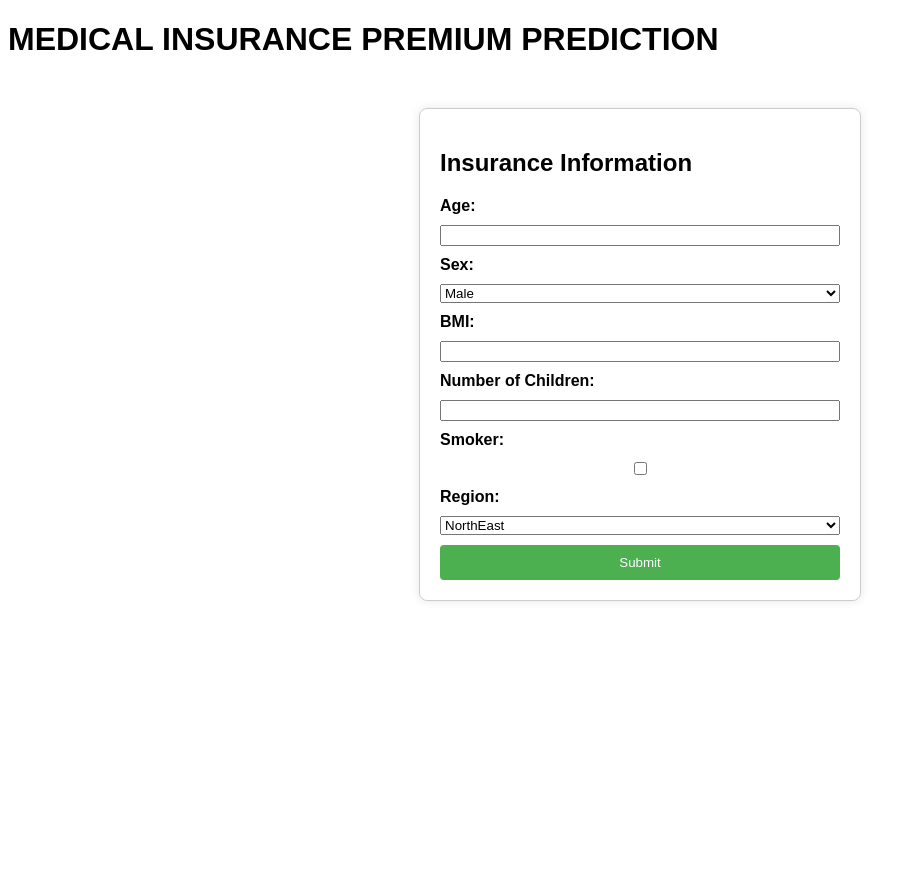
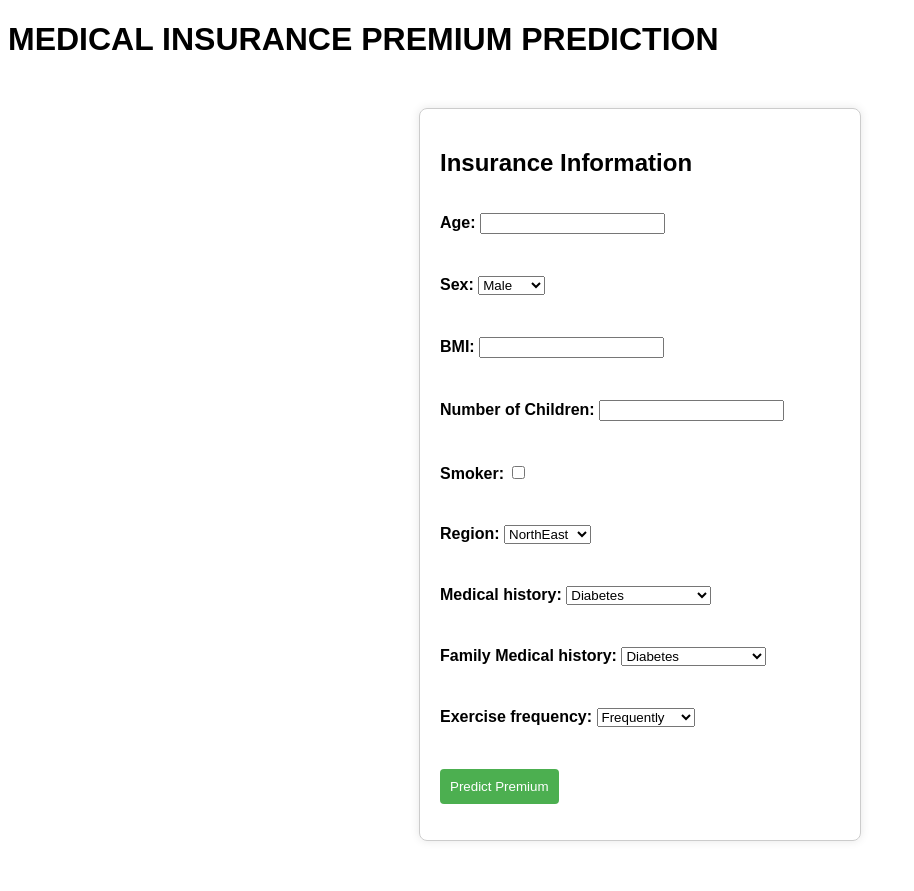
Before and after one commit to VaishnaviGilbile/medical-insurance-premium-prediction, a Flask app: page / in a window 1280 px wide. Shown: the whole page, without its empty margins (0-914 px from the left). Before the commit the page ends 601 px from the top, so only its background shows below. Run offline with Flask 3, Linux system fonts and the light colour scheme; parts of the project's set-up code (start-up, migrations or seed data) failed here and were passed over.

Commit message:
Update index.html

```diff
--- a/medical-insurance-premium-prediction/templates/index.html
+++ b/medical-insurance-premium-prediction/templates/index.html
@@ -9,35 +9,45 @@
     <!-- <link rel="preconnect" href="https://fonts.googleapis.com">
     <link rel="preconnect" href="https://fonts.gstatic.com" crossorigin>
     <link href="https://fonts.googleapis.com/css2?family=Roboto&display=swap" rel="stylesheet"> -->
-    <title>Frontend to Backend Example</title>
+    <title>Medical Insurance Application</title>
 </head>
 
 <body>
     <h1>MEDICAL INSURANCE PREMIUM PREDICTION</h1>
 
+
     <div class="container">
         <h2>Insurance Information</h2>
         <form id="insuranceForm" onsubmit="submitForm(event)">
         <!-- <form id="insuranceForm" action="/submit" method="post"> -->
-
+            <p>
             <label for="age">Age:</label>
             <input type="number" name="age" required>
+            </p>
 
-            <label for="sex">Sex:</label>
+            <p><label for="sex">Sex:</label>
             <select name="sex" required>
                 <option value="male">Male</option>
                 <option value="female">Female</option>
             </select>
+            </p>
 
+            <p>
             <label for="bmi">BMI:</label>
             <input type="number" name="bmi" required>
+            </p>
 
+            <p>
             <label for="children">Number of Children:</label>
             <input type="number" name="children" required>
+            </p>
 
+            <p>
             <label for="smoker">Smoker:</label>
             <input type="checkbox" name="smoker">
+            </p>
 
+            <p>
             <label for="region">Region:</label>
             <select name="region" required>
                 <option value="northeast">NorthEast</option>
@@ -45,7 +55,40 @@
                 <option value="southwest">SouthWest</option>
                 <option value="southeast">SouthEast</option>
             </select>
-            <button type="submit">Submit</button>
+            </p>
+
+            <p>
+            <label for="medical-history">Medical history:</label>
+            <select name="medical-history" required>
+                <option value="diabetes">Diabetes</option>
+                <option value="high-blood-pressure">High Blood Pressure</option>
+                <option value="heart-disease">Heart Disease</option>
+                <option value="none">None</option>
+            </select>
+            </p>
+
+            <p>
+            <label for="family-medical-history">Family Medical history:</label>
+            <select name="family-medical-history" required>
+                <option value="diabetes">Diabetes</option>
+                <option value="high-blood-pressure">High Blood Pressure</option>
+                <option value="heart-disease">Heart Disease</option>
+                <option value="none">None</option>
+            </select>
+            </p>
+
+            <p>
+            <label for="exercise-frequency">Exercise frequency:</label>
+            <select name="exercise-frequency" required>
+                <option value="frequently">Frequently</option>
+                <option value="occasionally">Occasionally</option>
+                <option value="rarely">Rarely</option>
+                <option value="never">Never</option>
+            </select>
+            </p>
+            <p class="full-width">
+            <button type="submit">Predict Premium</button>
+            </p>
             <!-- <button onclick="submitForm()">Submit</button> -->
         </form>
 
@@ -58,7 +101,6 @@
     </div>
 
 
-
     <!-- <form>
         <label for="name">Name:</label>
         <input type="text" id="name" required><br><br>
@@ -67,53 +109,8 @@
         <button onclick="submitForm()">Submit</button>
     </form> -->
 
-    <script>
-        function submitForm(event) {
-            var age = document.getElementById("age").value;
-            var sex = document.getElementById("sex").value;
-            var bmi = document.getElementById("bmi").value;
-            var children = document.getElementById("children").value;
-            var smoker = document.getElementById("smoker").value;
-            var region = document.getElementById("region").value;
+    <script src="/script.js">
 
-            // Send data to the backend
-            fetch("/process", {
-                method: "POST",
-                headers: {
-                    "Content-Type": "application/json"
-                },
-                body: JSON.stringify({ name: name, email: email })
-            })
-            .then(response => response.json())
-            .then(data => {
-                // Handle the response from the backend
-                console.log(data);
-            })
-            .catch(error => {
-                console.error("Error:", error);
-            });
-
-            submitFormData();
-        }
-
-        function submitFormData() {
-            // Get form data
-            const formData = new FormData(document.getElementById('insuranceForm'));
-
-            // Make an asynchronous request to the server
-            fetch('/submit', {
-                method: 'POST',
-                body: formData
-            })
-            .then(response => response.text())
-            .then(data => {
-                // Update the result section with the prediction
-                document.getElementById('predictionResult').innerText = data;
-                // Show the result section
-                document.getElementById('resultSection').style.display = 'block';
-            })
-            .catch(error => console.error('Error:', error));
-        }
     </script>
 </body>
 </html>
```
